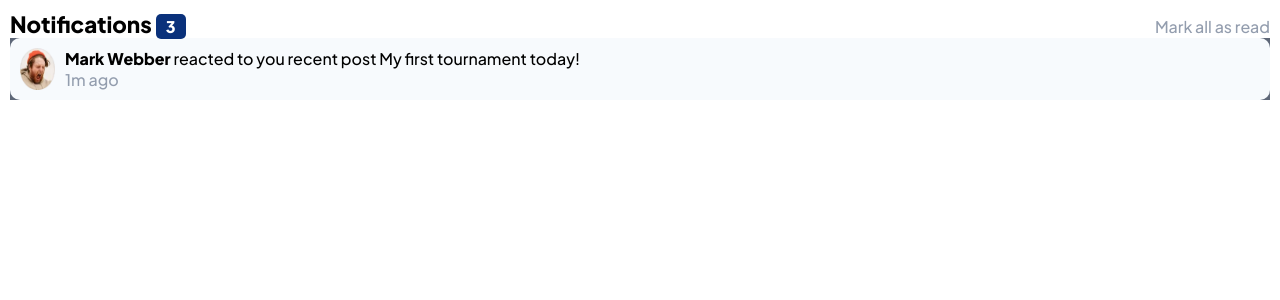
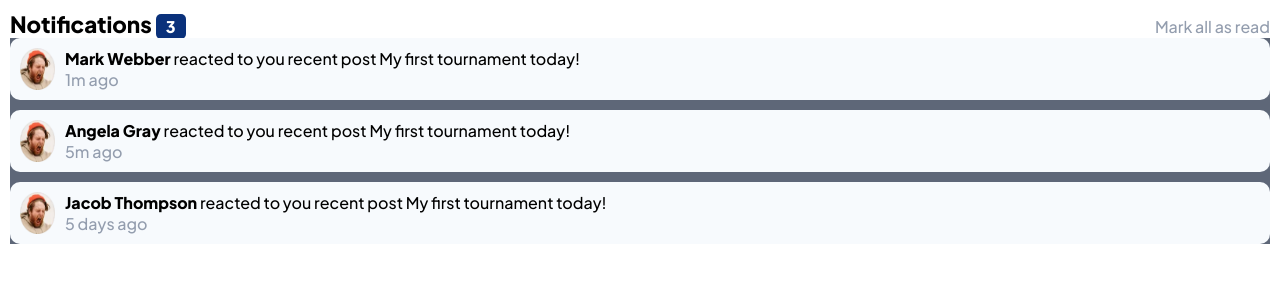
Before and after one commit to adie9/notifications-page, a React (Vite) app: page / in a window 1280 px wide. Shown: the top 300 px of the page. Built offline with nearby package versions, Linux system fonts and the light colour scheme.

Commit message:
Added props to Notification

```diff
--- a/components/Feed.jsx
+++ b/components/Feed.jsx
@@ -4,7 +4,18 @@ import Notification from "../components/Notification"
 function Feed() {
     return (
         <section className="feed-container">
-            <Notification />
+            <Notification
+                name="Mark Webber"
+                time="1m ago"
+            />
+            <Notification
+                name="Angela Gray"
+                time="5m ago"
+            />
+            <Notification
+                name="Jacob Thompson"
+                time="5 days ago"
+            />
         </section>
     )
 }
--- a/components/Notification.jsx
+++ b/components/Notification.jsx
@@ -1,11 +1,12 @@
 import React from "react";
 
-function Notification() {
+function Notification({name, time}) {
+
     return (
         <div className="notification-container">
             <img src="../assets/images/avatar-mark-webber.webp" alt="mark-webber"></img>
-            <p><span className="name"><strong>Mark Webber</strong></span> reacted to you recent post
-            My first tournament today!<br/><span className="time-since">1m ago</span></p>
+            <p><span className="name"><strong>{name}</strong></span> reacted to you recent post
+            My first tournament today!<br/><span className="time-since">{time}</span></p>
         </div>
     )
 }
--- a/styles/index.css
+++ b/styles/index.css
@@ -33,6 +33,9 @@ body {
 
 .feed-container {
   background-color: hsl(219, 12%, 42%);
+  display: flex;
+  flex-direction: column;
+  row-gap: 10px;
 }
 
 .notification-container {
--- a/styles/index.scss
+++ b/styles/index.scss
@@ -55,6 +55,9 @@ $pr-blue: hsl(219, 85%, 26%);
 // Feed styles
 .feed-container {
     background-color: $dark-grayish-blue;
+    display: flex;
+    flex-direction: column;
+    row-gap: 10px;
 }
 
 // Notification styles
```
Also changed, not shown: 1 other file (tests, documents, lock files or other folders).
